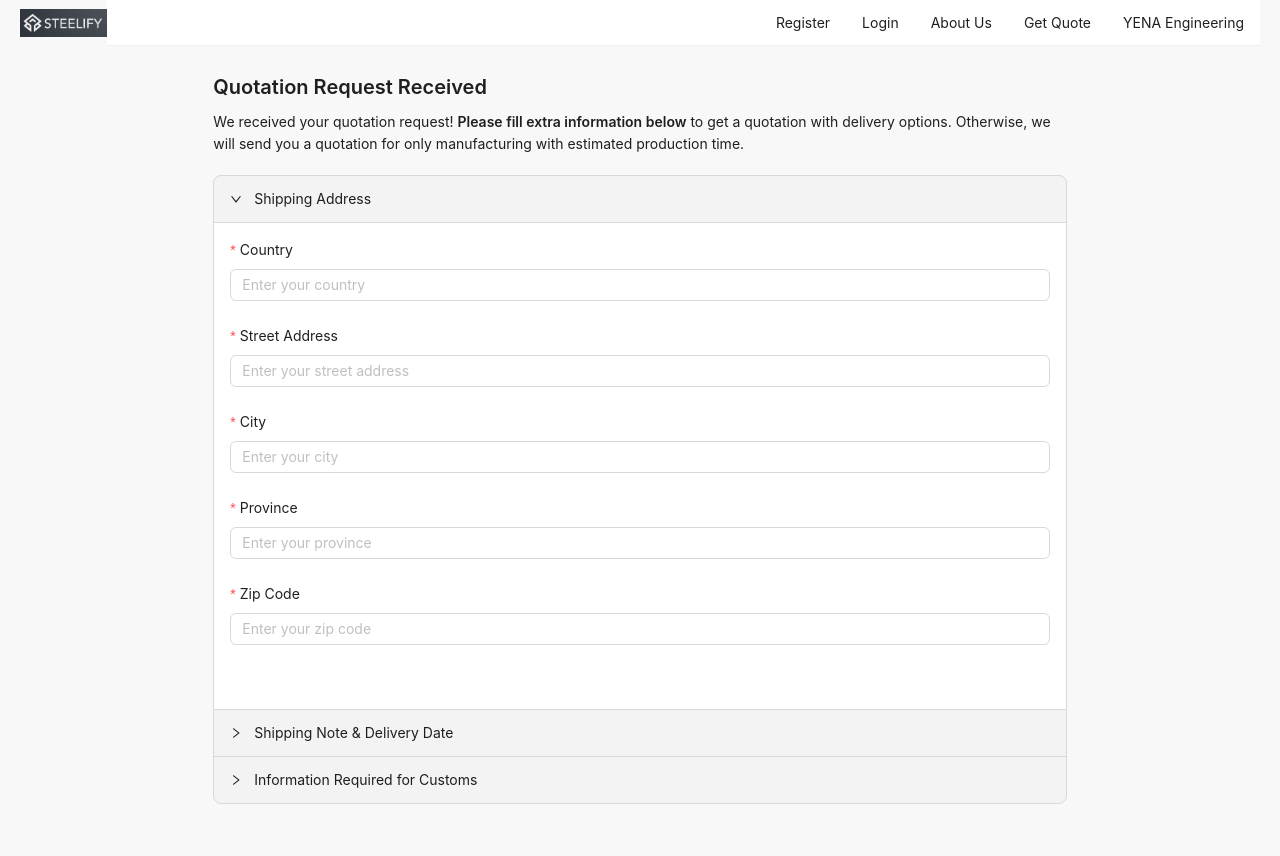
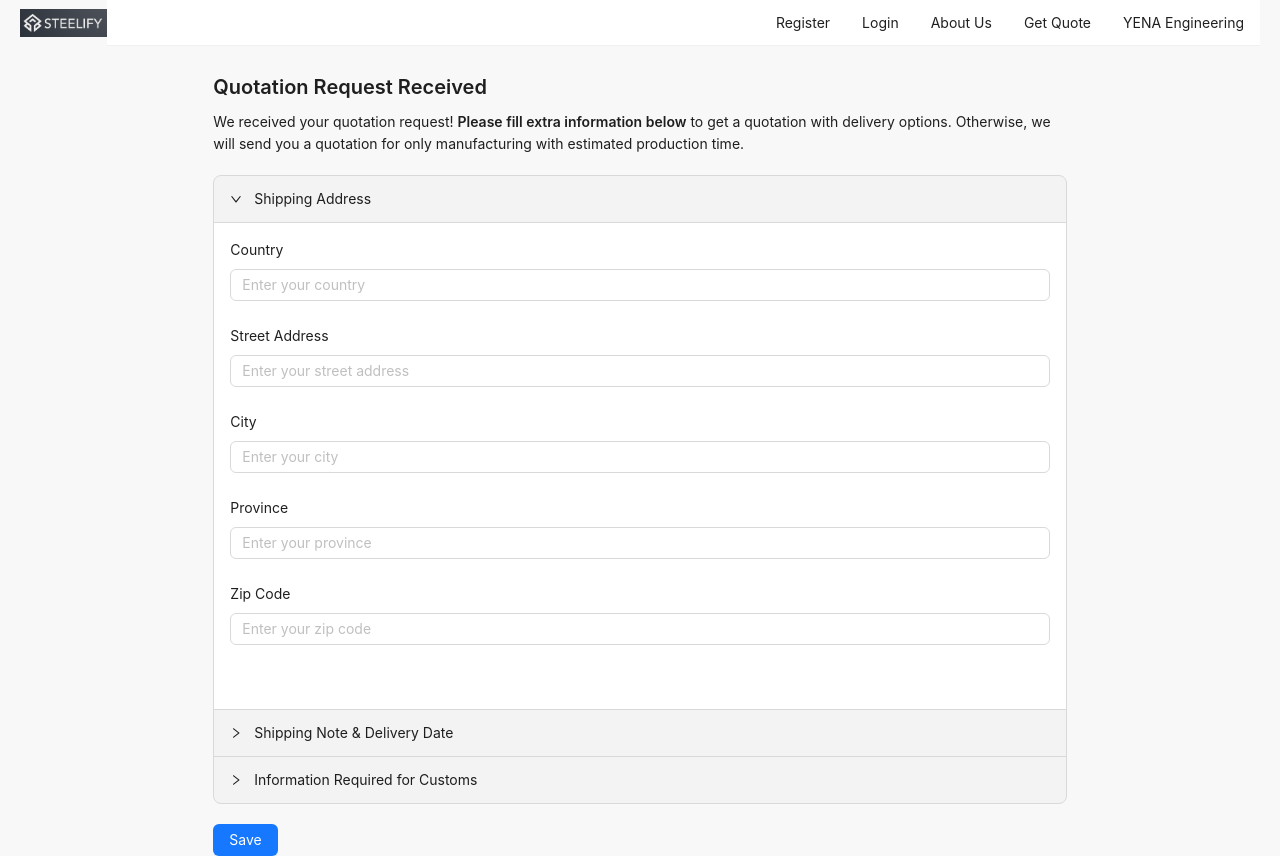
Before and after one commit to alperenerS/steelify.io, a React (Create React App) app in the folder client/: page /order-details in a window 1280 px wide. Before the commit the page ends 804 px from the top, so only its background shows below. Built offline with nearby package versions, Linux system fonts and the light colour scheme.

Commit message:
Feature: Save button added to Order Details

```diff
--- a/client/src/Pages/OrderDetails/Panels/shippingAddressPanel.js
+++ b/client/src/Pages/OrderDetails/Components/Panels/shippingAddressPanel.js
@@ -12,19 +12,19 @@ const ShippingAddressPanel = ({ form }) => {
   return (
     <Form.Item name="shippingAddressPanel">
       <Form layout="vertical" form={form}>
-        <Form.Item label="Country" name="shippingCountry" rules={[{ required: true }]}>
+        <Form.Item label="Country" name="shippingCountry">
           <Input placeholder="Enter your country" />
         </Form.Item>
-        <Form.Item label="Street Address" name="shippingStreet" rules={[{ required: true }]}>
+        <Form.Item label="Street Address" name="shippingStreet">
           <Input placeholder="Enter your street address" />
         </Form.Item>
-        <Form.Item label="City" name="shippingCity" rules={[{ required: true }]}>
+        <Form.Item label="City" name="shippingCity">
           <Input placeholder="Enter your city" />
         </Form.Item>
-        <Form.Item label="Province" name="shippingProvince" rules={[{ required: true }]}>
+        <Form.Item label="Province" name="shippingProvince">
           <Input placeholder="Enter your province" />
         </Form.Item>
-        <Form.Item label="Zip Code" name="shippingZip" rules={[{ required: true }]}>
+        <Form.Item label="Zip Code" name="shippingZip">
           <Input placeholder="Enter your zip code" />
         </Form.Item>
       </Form>
--- /dev/null
+++ b/client/src/Pages/OrderDetails/Components/saveButton.js
@@ -0,0 +1,19 @@
+import React from 'react';
+import { Button } from 'antd';
+import { useNavigate } from 'react-router-dom';
+
+const SaveButton = () => {
+  const navigate = useNavigate();
+
+  const handleSave = () => {
+    navigate('/my-orders');
+  };
+
+  return (
+    <Button type="primary" onClick={handleSave}>
+      Save
+    </Button>
+  );
+};
+
+export default SaveButton;
--- a/client/src/Pages/OrderDetails/orderDetails.js
+++ b/client/src/Pages/OrderDetails/orderDetails.js
@@ -2,9 +2,10 @@ import React, { useState } from "react";
 import { Row, Col, Collapse, Form, Typography } from "antd";
 import "./orderDetails.css";
 import { useForm } from "antd/lib/form/Form";
-import ShippingAddressPanel from "./Panels/shippingAddressPanel";
-import ShippingNoteAndDeliveryDatePanel from "./Panels/shippingNoteAndDeliveryDatePanel";
-import CustomsInformationPanel from "./Panels/customsInformationPanel";
+import ShippingAddressPanel from "./Components/Panels/shippingAddressPanel";
+import ShippingNoteAndDeliveryDatePanel from "./Components/Panels/shippingNoteAndDeliveryDatePanel";
+import CustomsInformationPanel from "./Components/Panels/customsInformationPanel";
+import SaveButton from "./Components/saveButton";
 
 const { Panel } = Collapse;
 const { Paragraph, Title } = Typography;
@@ -13,24 +14,30 @@ const OrderDetails = () => {
   const [form] = useForm();
   const [activeKey, setActiveKey] = useState("1");
   const [panelCompletionStatus, setPanelCompletionStatus] = useState({
-    "1": false,
-    "3": false,
-    "5": false,
+    1: false,
+    3: false,
+    5: false,
   });
 
   // This function is called whenever form values change
   const onFormValuesChange = (_, allValues) => {
     const panelsInfo = {
-      "1": ['shippingCountry', 'shippingStreet', 'shippingCity', 'shippingProvince', 'shippingZip'],
-      "3": ['deliveryDateRange', 'specialShippingInstructions'],
-      "5": ['productName', 'purposeOfUse', 'hsCode'],
+      1: [
+        "shippingCountry",
+        "shippingStreet",
+        "shippingCity",
+        "shippingProvince",
+        "shippingZip",
+      ],
+      3: ["deliveryDateRange", "specialShippingInstructions"],
+      5: ["productName", "purposeOfUse", "hsCode"],
     };
 
     const newPanelCompletionStatus = {};
 
-    Object.keys(panelsInfo).forEach(panelKey => {
+    Object.keys(panelsInfo).forEach((panelKey) => {
       const fields = panelsInfo[panelKey];
-      const isPanelComplete = fields.every(field => !!allValues[field]);
+      const isPanelComplete = fields.every((field) => !!allValues[field]);
       newPanelCompletionStatus[panelKey] = isPanelComplete;
     });
 
@@ -43,7 +50,8 @@ const OrderDetails = () => {
         <Col span={24} style={{ marginBottom: "20px" }}>
           <Title level={4}>Quotation Request Received</Title>
           <Paragraph>
-            We received your quotation request! <strong>Please fill extra information below</strong> to get a
+            We received your quotation request!{" "}
+            <strong>Please fill extra information below</strong> to get a
             quotation with delivery options. Otherwise, we will send you a
             quotation for only manufacturing with estimated production time.
           </Paragraph>
@@ -72,6 +80,9 @@ const OrderDetails = () => {
               <CustomsInformationPanel form={form} />
             </Panel>
           </Collapse>
+          <Col span={24} style={{ marginTop: "20px" }}>
+            <SaveButton />
+          </Col>
         </Form>
       </Col>
     </Row>
```
Also changed, not shown: client/src/Pages/OrderDetails/Components/Panels/customsInformationPanel.js (renamed from client/src/Pages/OrderDetails/Panels/customsInformationPanel.js), client/src/Pages/OrderDetails/Components/Panels/shippingNoteAndDeliveryDatePanel.js (renamed from client/src/Pages/OrderDetails/Panels/shippingNoteAndDeliveryDatePanel.js).
